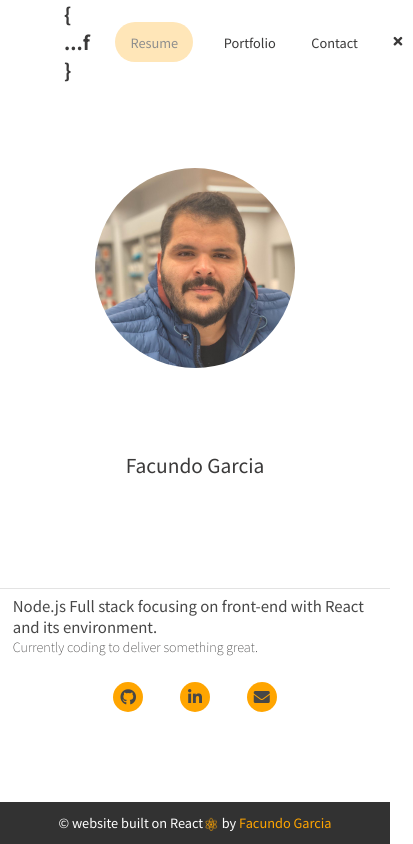
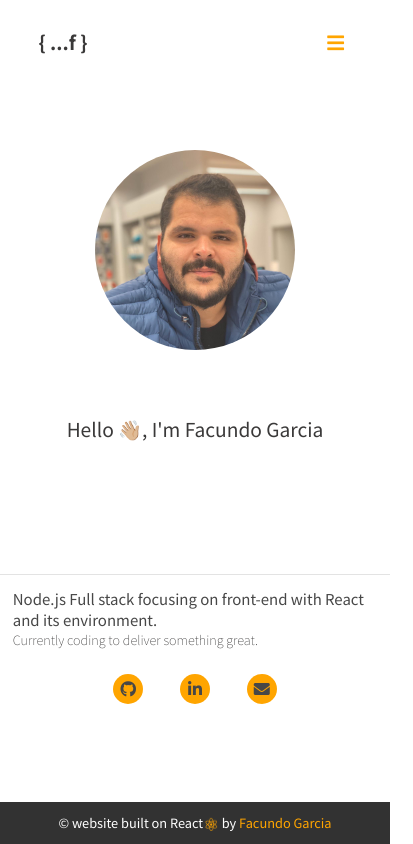
Before and after one commit to fletech/portfolio, a React (Create React App) app: page / in a window 390 px wide. Shown: the whole page, 413 px wide, since content can reach past the window. Built offline with nearby package versions, Linux system fonts and the light colour scheme; a web font is replaced by a local one.

Commit message:
menu responsive at mobile- is no longer collapsing header

```diff
--- a/src/App.js
+++ b/src/App.js
@@ -7,13 +7,13 @@ import Contact from "./pages/Contact";
 import Layout from "./components/Layout";
 import Home from "./pages/Home";
 import { GlobalStyle } from "./components/GlobalStyles";
+import Aside from "./components/Aside";
 
 const App = () => {
   //Location
   const location = useLocation();
-
   //UseState
-  const [menuDisplay, setMenuDisplay] = useState(true);
+  const [menuDisplay, setMenuDisplay] = useState(false);
 
   //States
   const [subject, setSubject] = useState("");
@@ -27,10 +27,6 @@ const App = () => {
   // const [items, setItems] = useState([]);
 
   //handlers
-
-  const menuDisplayHandler = (menuDisplay) => {
-    !menuDisplay ? setMenuDisplay(true) : setMenuDisplay(false);
-  };
 
   const onChangeHandler = (e) => {
     switch (e.target.id) {
@@ -79,7 +75,7 @@ const App = () => {
   return (
     <div className="App">
       <GlobalStyle />
-      <Layout menuDisplay={menuDisplay} menuDisplayHandler={menuDisplayHandler}>
+      <Layout menuDisplay={menuDisplay} setMenuDisplay={setMenuDisplay}>
         <Switch location={location} key={location.pathname}>
           <Route path="/" exact>
             <Home />
--- /dev/null
+++ b/src/components/Aside.js
@@ -0,0 +1,115 @@
+import React from "react";
+import { Link } from "react-router-dom";
+import styled from "styled-components";
+import { menuDisplayHandler } from "../utils";
+import Social from "./Social";
+
+const Aside = ({ className, menuDisplay, setMenuDisplay }) => {
+  return (
+    <AsideStyled className={className}>
+      <div
+        className="blur"
+        onClick={() => menuDisplayHandler(menuDisplay, setMenuDisplay)}
+      />
+      <div className="menu">
+        <div className="menu-list">
+          <nav className="menu-options">
+            <p className="nav-item resume">
+              <i className="far fa-file-pdf"></i>
+              <a
+                href="https://bit.ly/3bgrMDS"
+                target="_blank"
+                rel="noreferrer"
+                onClick={() => menuDisplayHandler(menuDisplay, setMenuDisplay)}
+              >
+                Resume
+              </a>
+            </p>
+            <p className="nav-item portfolio">
+              <i className="fas fa-briefcase"></i>
+              <Link
+                to="/portfolio"
+                onClick={() => menuDisplayHandler(menuDisplay, setMenuDisplay)}
+              >
+                Portfolio{" "}
+              </Link>
+            </p>
+            <p className="nav-item contact">
+              <i class="far fa-comment-dots"></i>
+              <Link
+                to="/contact"
+                onClick={() => menuDisplayHandler(menuDisplay, setMenuDisplay)}
+              >
+                Get in touch{" "}
+              </Link>
+            </p>
+          </nav>
+          <Social />
+        </div>
+      </div>
+    </AsideStyled>
+  );
+};
+const AsideStyled = styled.aside`
+  display: none;
+  @media (max-width: 768px) {
+    min-height: 100vh;
+    height: 100%;
+    position: absolute;
+    display: flex;
+    width: 100%;
+    top: 0;
+    right: -100%;
+    z-index: 100;
+  }
+  &.aside-closed {
+    display: none;
+    position: absolute;
+    transition: right 0.2s ease;
+  }
+
+  &.aside-open {
+    right: 0;
+    div.blur {
+      width: 40%;
+      height: 100%;
+      backdrop-filter: blur(3px);
+    }
+    div.menu {
+      width: 60%;
+      height: 100%;
+      background-color: #2c2c2c;
+      opacity: 0.98;
+      backdrop-filter: blur(2px);
+      border-left: solid 1px #858383;
+      padding: 2rem;
+      display: grid;
+      place-items: center;
+      div.menu-list {
+        padding: 1rem;
+        width: 100%;
+        height: 80%;
+        display: flex;
+        flex-direction: column;
+        align-items: center;
+        justify-content: space-between;
+
+        nav {
+          width: 100%;
+          p {
+            margin: 2rem 0;
+            font-size: 1.5rem;
+            i {
+              width: 2.5rem;
+              color: orange;
+            }
+            a {
+              color: orange !important;
+            }
+          }
+        }
+      }
+    }
+  }
+`;
+export default Aside;
--- a/src/components/GlobalStyles.js
+++ b/src/components/GlobalStyles.js
@@ -1,9 +1,7 @@
 import { createGlobalStyle } from "styled-components";
 
 export const GlobalStyle = createGlobalStyle`
-//@import url("https://fonts.googleapis.com/css2?family=Poppins:ital,wght@0,100;0,200;0,300;0,400;0,500;0,600;0,700;0,800;0,900;1,200;1,300;1,400;1,500&display=swap");
 
-//@import url("https://fonts.googleapis.com/css2?family=Concert+One&family=Noto+Sans+KR:wght@100;300;400;500;700;900&display=swap");
 
 * {
   margin: 0;
@@ -25,6 +23,7 @@ html {
   }
 }
 body{
+  overflow-x: hidden;
 }
 
 .App {
--- a/src/components/Header.js
+++ b/src/components/Header.js
@@ -1,8 +1,10 @@
 import React from "react";
 import { Link } from "react-router-dom";
 import styled from "styled-components";
+import { menuDisplayHandler } from "../utils";
+import Aside from "./Aside";
 
-const Header = ({ menuDisplay, menuDisplayHandler }) => {
+const Header = ({ menuDisplay, setMenuDisplay }) => {
   return (
     <HeaderStyled>
       <div className="logo-container">
@@ -21,7 +23,7 @@ const Header = ({ menuDisplay, menuDisplayHandler }) => {
 
       <div className="menu">
         <nav className="nav-bar">
-          <div className={`nav-list nav-${menuDisplay}`}>
+          <div className={`nav-list nav-true`}>
             <p className="nav-item resume">
               <a href="https://bit.ly/3bgrMDS" target="_blank" rel="noreferrer">
                 Resume
@@ -34,13 +36,15 @@ const Header = ({ menuDisplay, menuDisplayHandler }) => {
               <Link to="/contact">Contact</Link>
             </p>
           </div>
+
           <div
             className="toggle-menu"
-            onClick={() => menuDisplayHandler(menuDisplay)}
+            onClick={() => menuDisplayHandler(menuDisplay, setMenuDisplay)}
           >
             <div className="icon-container">
               {menuDisplay && <i className="fas fa-times"></i>}
-              {!menuDisplay && <i className="fas fa-ellipsis-v"></i>}
+
+              {!menuDisplay && <i className="fas fa-bars"></i>}
             </div>
           </div>
         </nav>
@@ -85,11 +89,13 @@ const HeaderStyled = styled.header`
   }
   div.menu {
     display: flex;
+
     align-items: center;
     justify-content: flex-end;
     .nav-bar {
       height: 40px;
       display: flex;
+
       align-items: center;
       div.nav-list {
         height: 100%;
@@ -97,7 +103,6 @@ const HeaderStyled = styled.header`
         align-items: baseline;
         align-items: center;
         transition: all 0.5s ease;
-        margin-right: 20px;
 
         p {
           height: 100%;
@@ -121,28 +126,29 @@ const HeaderStyled = styled.header`
           color: #c7c6c6;
         }
       }
-      div.nav-false {
-        transition: all 0.5s ease;
-        pointer-events: none;
-        opacity: 0;
-        position: absolute;
-        left: -1000%;
-      }
+
       div.nav-true {
         opacity: 1;
         align-items: center;
+        @media (max-width: 768px) {
+          display: none;
+        }
       }
 
       .toggle-menu {
+        display: none;
+        @media (max-width: 768px) {
           border-radius: 30px;
-        width: 30px;
-        height: 30px;
+          width: 2.5rem;
+          height: 2.5rem;
           display: flex;
           align-items: center;
           justify-content: center;
           transition: all 1s ease;
           background: transparent;
           cursor: pointer;
+        }
+
         &:hover {
           background-color: orange;
           .icon-container i {
@@ -152,14 +158,16 @@ const HeaderStyled = styled.header`
         }
       }
       .icon-container {
-        width: 50px;
-        display: flex;
-        align-items: center;
-        justify-content: center;
-        transition: all 0.5s ease;
+        width: 100%;
+        display: grid;
+        place-items: center;
+        transition: all 0.3s ease;
         background: transparent;
+        z-index: 200;
         i {
           transition: color 1s ease;
+          font-size: 1.5rem;
+          color: orange;
         }
         svg {
           background: transparent;
@@ -195,8 +203,8 @@ const HeaderStyled = styled.header`
     }
   }
 
-  @media screen and(max-width:768px) {
-    padding: 0 1rem;
+  @media (max-width: 768px) {
+    padding: 0 3rem;
   }
 `;
 
--- a/src/components/Layout.js
+++ b/src/components/Layout.js
@@ -1,13 +1,17 @@
 import Header from "./Header";
 import Footer from "./Footer";
+import Aside from "./Aside";
 
-const Layout = ({ menuDisplay, menuDisplayHandler, children }) => {
+const Layout = ({ menuDisplay, setMenuDisplay, children }) => {
   return (
     <>
-      <Header
+      <Header menuDisplay={menuDisplay} setMenuDisplay={setMenuDisplay} />
+      <Aside
+        className={menuDisplay ? "aside-open" : "aside-closed"}
         menuDisplay={menuDisplay}
-        menuDisplayHandler={menuDisplayHandler}
+        setMenuDisplay={setMenuDisplay}
       />
+
       {children}
       <Footer />
     </>
--- a/src/components/Main.js
+++ b/src/components/Main.js
@@ -1,6 +1,7 @@
 import styled from "styled-components";
 import homeImage from "../images/Facundo.jpg";
 import { Link } from "react-router-dom";
+import Social from "./Social";
 
 const Main = () => {
   return (
@@ -8,7 +9,8 @@ const Main = () => {
       <div className="image-container">
         <img src={homeImage} alt="" />
       </div>
-      <h2>Facundo Garcia</h2>
+      <h2>Hello 👋🏼, I'm Facundo Garcia</h2>
+      <h3></h3>
 
       <div className="about-me">
         <div className="description">
@@ -20,31 +22,7 @@ const Main = () => {
           <h4>Currently coding to deliver something great.</h4>
         </div>
 
-        <div className="social-network">
-          <div className="button-container">
-            <a
-              href="https://github.com/fletech"
-              target="_blank"
-              rel="noreferrer"
-            >
-              <i className="fab fa-github"></i>
-            </a>
-          </div>
-          <div className="button-container">
-            <a
-              href="https://www.linkedin.com/in/facundo-garcia-ar/"
-              target="_blank"
-              rel="noreferrer"
-            >
-              <i className="fab fa-linkedin-in"></i>
-            </a>
-          </div>
-          <div className="button-container">
-            <Link to="/contact">
-              <i className="fas fa-envelope"></i>
-            </Link>
-          </div>
-        </div>
+        <Social />
       </div>
     </SectionStyled>
   );
@@ -75,8 +53,8 @@ const SectionStyled = styled.main`
   }
 
   .about-me {
-    padding: 0.5rem 0rem;
-    margin-top: 2rem;
+    padding: 1rem;
+    margin-bottom: 1.5rem;
     display: flex;
     flex-direction: column;
     align-items: center;
@@ -93,37 +71,6 @@ const SectionStyled = styled.main`
         font-weight: 200;
       }
     }
-
-    .social-network {
-      display: flex;
-      align-items: center;
-      justify-content: space-around;
-      width: 200px;
-      .button-container {
-        width: 30px;
-        height: 30px;
-        border-radius: 50%;
-        background: orange;
-        display: flex;
-        align-items: center;
-        justify-content: center;
-        overflow: hidden;
-        &:hover i {
-          color: white;
-        }
-        a {
-          display: flex;
-          align-items: center;
-          justify-content: center;
-          width: 100%;
-          height: 100%;
-        }
-        i {
-          color: #474747;
-          font-size: 16px;
-        }
-      }
-    }
   }
 
   @media (max-width: 600px) {
@@ -136,7 +83,7 @@ const SectionStyled = styled.main`
       height: 200px;
     }
     .about-me {
-      padding: 0.5rem 1rem;
+      padding: 1rem;
     }
   }
 `;
--- /dev/null
+++ b/src/components/Social.js
@@ -0,0 +1,62 @@
+import React from "react";
+import { Link } from "react-router-dom";
+import styled from "styled-components";
+
+const Social = () => {
+  return (
+    <SocialStyled className="social-network">
+      <div className="button-container">
+        <a href="https://github.com/fletech" target="_blank" rel="noreferrer">
+          <i className="fab fa-github"></i>
+        </a>
+      </div>
+      <div className="button-container">
+        <a
+          href="https://www.linkedin.com/in/facundo-garcia-ar/"
+          target="_blank"
+          rel="noreferrer"
+        >
+          <i className="fab fa-linkedin-in"></i>
+        </a>
+      </div>
+      <div className="button-container">
+        <Link to="/contact">
+          <i className="fas fa-envelope"></i>
+        </Link>
+      </div>
+    </SocialStyled>
+  );
+};
+const SocialStyled = styled.div`
+  &.social-network {
+    display: flex;
+    align-items: center;
+    justify-content: space-around;
+    width: 200px;
+    .button-container {
+      width: 30px;
+      height: 30px;
+      border-radius: 50%;
+      background: orange;
+      display: flex;
+      align-items: center;
+      justify-content: center;
+      overflow: hidden;
+      &:hover i {
+        color: white;
+      }
+      a {
+        display: flex;
+        align-items: center;
+        justify-content: center;
+        width: 100%;
+        height: 100%;
+      }
+      i {
+        color: #474747;
+        font-size: 16px;
+      }
+    }
+  }
+`;
+export default Social;
--- a/src/pages/Portfolio.js
+++ b/src/pages/Portfolio.js
@@ -55,7 +55,7 @@ const CanvaStyled = styled.div`
   align-items: flex-start;
   align-items: center;
   border-top: solid 1.4rem #7c7b7b;
-  width: 40%;
+  width: 50%;
   height: auto;
   background-color: #393939;
   padding: 2rem;
@@ -107,7 +107,7 @@ const CanvaStyled = styled.div`
   @media (max-width: 600px) {
     border-top: solid 1.6rem #7c7b7b;
     transform: translateY(0%);
-
+    width: 80%;
     .circles {
       top: -14px;
     }
--- a/src/styledComponents/index.js
+++ b/src/styledComponents/index.js
@@ -4,7 +4,7 @@ export const MainStyled = styled.main`
   display: flex;
   flex-direction: column;
   align-items: center;
-  justify-content: center;
+  justify-content: space-evenly;
   width: 100%;
   min-height: 85vh;
   overflow: hidden;
@@ -19,7 +19,7 @@ export const ModalStyled = styled.div`
   align-items: center;
   justify-content: center;
   opacity: 0;
-  background-color: rgba(255, 255, 255, 0.473);
+  background: transparent;
   flex-direction: column;
   align-items: center;
   width: 100%;
@@ -31,6 +31,7 @@ export const ModalStyled = styled.div`
   transition: opacity 0.2s ease-in-out;
   &.successed {
     opacity: 1;
+    backdrop-filter: blur(2px);
   }
 `;
 
--- /dev/null
+++ b/src/utils.js
@@ -0,0 +1,3 @@
+export const menuDisplayHandler = (state, cb) => {
+  !state ? cb(true) : cb(false);
+};
```
Also changed, not shown: src/hooks/useDisplay.js (added, +34 -0 lines). Lines whose indentation alone changed are shown as unchanged.
